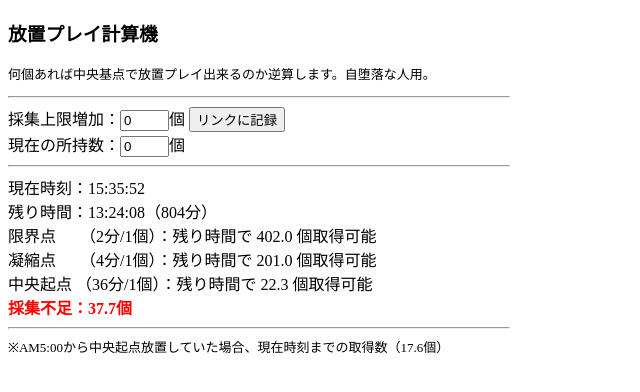
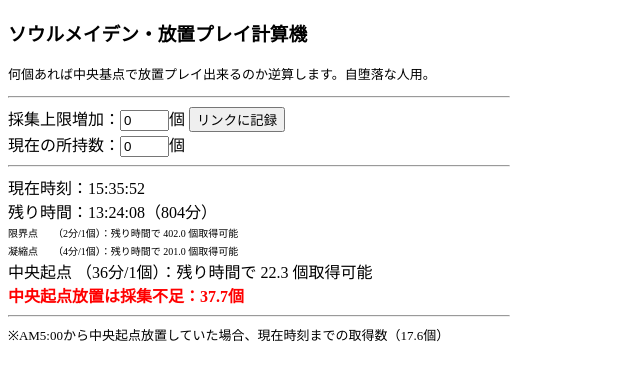
Before and after one commit to 9eMlhF1p/soulmeiden_calc, a plain HTML site: page index.html in a window 1280 px wide. Shown: the whole page, without its empty margins (0-640 px from the left). Drawn offline with Linux system fonts and the light colour scheme.

Commit message:
Add files via upload

```diff
--- a/index.html
+++ b/index.html
@@ -7,7 +7,7 @@
     </style>
 </head>
 <body>
-    <h3>放置プレイ計算機</h3>
+    <h3>ソウルメイデン・放置プレイ計算機</h3>
     <pre>何個あれば中央基点で放置プレイ出来るのか逆算します。自堕落な人用。</pre>
     <hr width="500" align="left">
     <label>採集上限増加：<input size="3" id="offset" value="0" type="text">個</label>
@@ -89,14 +89,14 @@
                 + min.toString().padStart(2, '0') + ":"
                 + sec.toString().padStart(2, '0') + "（"
                 + remain + "分）<br>";
-            msg += "限界点　　（2分/1個）：残り時間で " + (remain / 2).toFixed(1) + " 個取得可能<br>";
-            msg += "凝縮点　　（4分/1個）：残り時間で " + (remain / 4).toFixed(1) + " 個取得可能<br>";
+            msg += "<font size=-2>限界点　　（2分/1個）：残り時間で " + (remain / 2).toFixed(1) + " 個取得可能</font><br>";
+            msg += "<font size=-2>凝縮点　　（4分/1個）：残り時間で " + (remain / 4).toFixed(1) + " 個取得可能</font><br>";
             msg += "中央起点 （36分/1個）：残り時間で " + (remain / 36).toFixed(1) + " 個取得可能<br>";
             //msg += "所持数：" + already.value + "個<br>";
             if (0 > wish) {
-                msg += "<font color='red'><b>採集不足：" + Math.abs(wish).toFixed(1) + "個</b></font><br>";
+                msg += "<font color='red'><b>中央起点放置は採集不足：" + Math.abs(wish).toFixed(1) + "個</b></font><br>";
             } else {
-                msg += "<b>ノルマ達成：（余り " + Math.abs(wish).toFixed(1) + "個）</b><br>";
+                msg += "<b>中央起点放置でノルマ達成：（余り " + Math.abs(wish).toFixed(1) + "個）</b><br>";
             }
             msg += "<hr width=500 align=left>"
             msg += "<font size=-1>※AM5:00から中央起点放置していた場合、現在時刻までの取得数（" + getCount.toFixed(1) + "個）</font><br>";
```
